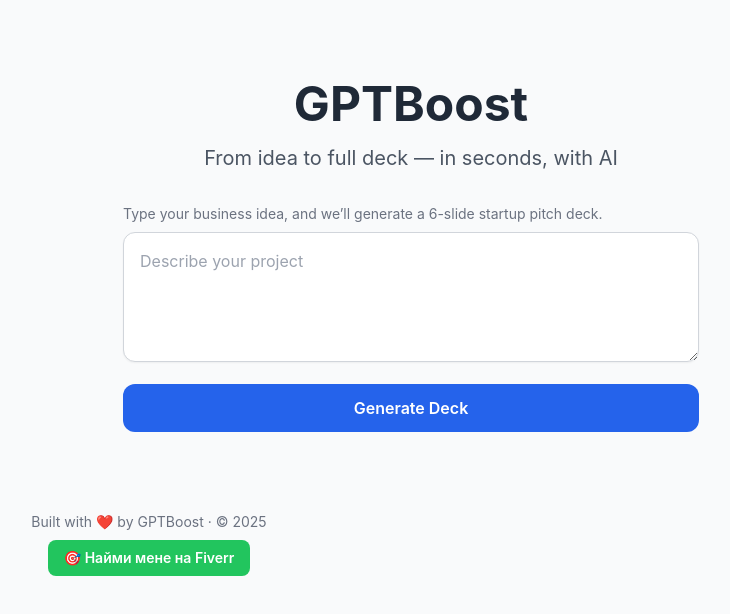
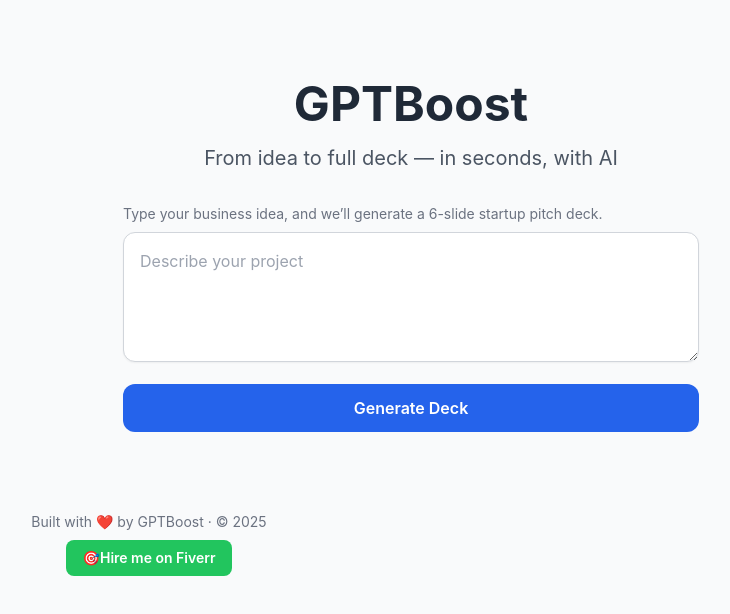
Before and after one commit to vasysjr/GptBoost, a Next.js app: page / in a window 1280 px wide. Shown: the top 614 px of the page, without its empty margins (229-959 px from the left). Built offline with nearby package versions, Linux system fonts and the light colour scheme.

Commit message:
Update page.jsx

```diff
--- a/app/page.jsx
+++ b/app/page.jsx
@@ -143,7 +143,7 @@
       rel="noopener noreferrer"
       className="inline-block bg-green-500 hover:bg-green-600 text-white font-semibold py-2 px-4 rounded-lg transition"
     >
-      🎯 Найми мене на Fiverr
+      🎯Hire me on Fiverr
     </a>
   </div>
 </footer>
```
